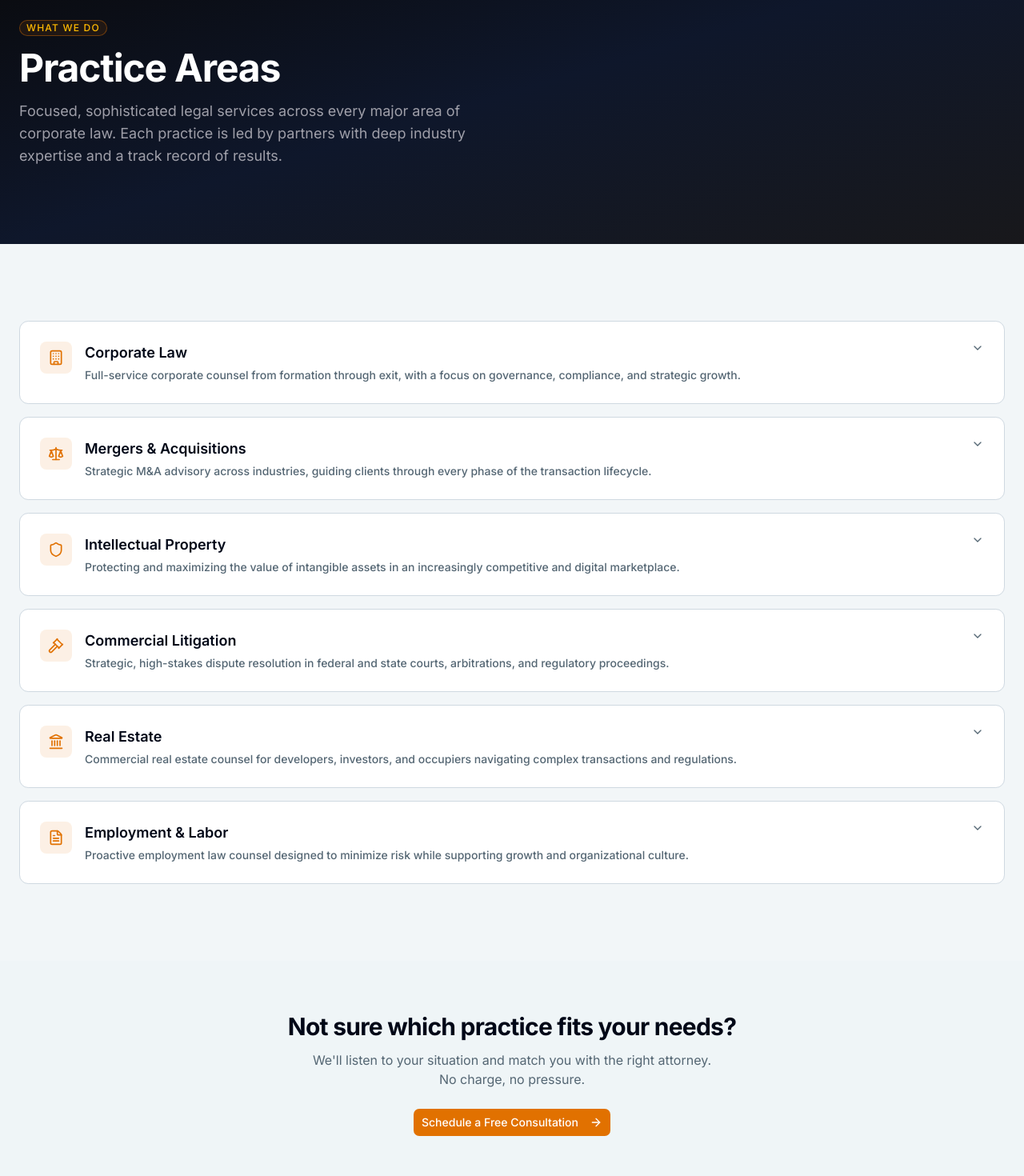
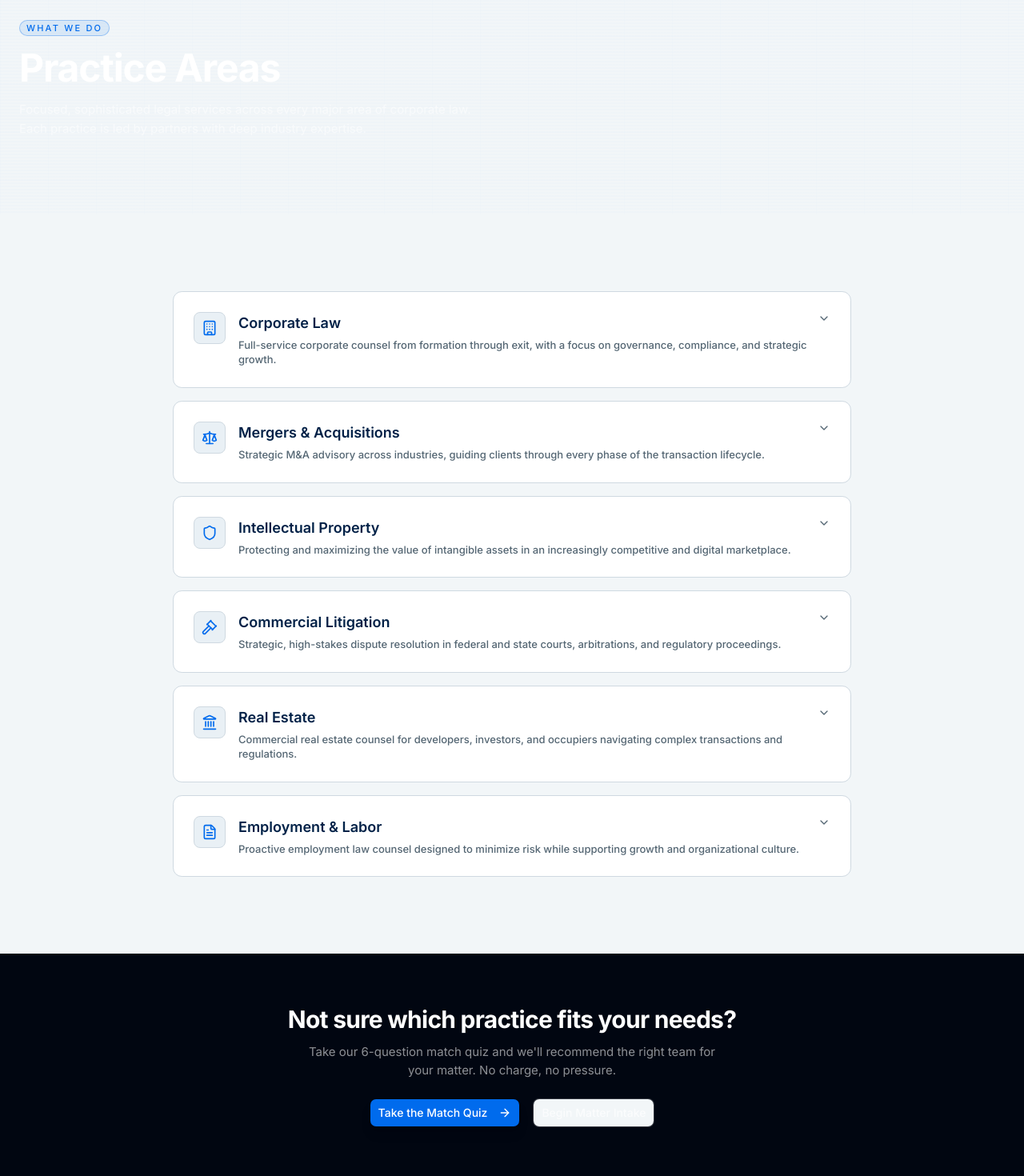
Before and after one commit to anas-khan-antimatter/mkt-arcadia-law, a Next.js app in the folder arcadia-law/: page /practice-areas in a window 1280 px wide. Shown: the part 140-1610 px from the top of the page at 80% size. Built offline with nearby package versions, Linux system fonts and the light colour scheme.

Commit message:
antimatter: checkpoint c-1790732954718-w4dlf

```diff
--- a/arcadia-law/src/app/practice-areas/page.tsx
+++ b/arcadia-law/src/app/practice-areas/page.tsx
@@ -114,26 +114,27 @@ export default function PracticeAreasPage() {
   return (
     <div className="flex flex-col">
       {/* Hero */}
-      <section className="bg-gradient-to-br from-zinc-950 via-slate-900 to-zinc-900 py-16 md:py-24">
-        <div className="container mx-auto px-4 md:px-6">
-          <Badge className="mb-4 border-amber-600/40 bg-amber-600/10 text-amber-400 text-xs tracking-widest uppercase">
+      <section className="relative overflow-hidden bg-[oklch(0.08_0.03_255)] scan-line py-16 md:py-24">
+        <div className="absolute inset-0 grid-overlay opacity-30" />
+        <div className="container mx-auto px-4 md:px-6 relative z-10">
+          <Badge className="mb-4 border-accent/30 bg-accent/10 text-accent text-[11px] tracking-[0.2em] uppercase font-mono">
             What We Do
           </Badge>
           <h1 className="text-4xl font-bold tracking-tight text-white md:text-5xl">
             Practice Areas
           </h1>
-          <p className="mt-4 max-w-xl text-lg text-zinc-400">
+          <p className="mt-4 max-w-xl text-lg text-white/55 font-mono text-[15px]">
             Focused, sophisticated legal services across every major area of
             corporate law. Each practice is led by partners with deep
-            industry expertise and a track record of results.
+            industry expertise.
           </p>
         </div>
       </section>
 
       {/* Practice detail accordion */}
       <section className="py-16 md:py-24">
-        <div className="container mx-auto px-4 md:px-6">
-          <Accordion className="space-y-4">
+        <div className="container mx-auto px-4 md:px-6 max-w-4xl">
+          <Accordion type="single" collapsible className="space-y-4">
             {practices.map((practice) => {
               const Icon = practice.icon;
               return (
@@ -144,22 +145,22 @@ export default function PracticeAreasPage() {
                 >
                   <AccordionTrigger className="py-6 hover:no-underline">
                     <div className="flex items-start gap-4 text-left">
-                      <div className="flex h-10 w-10 shrink-0 items-center justify-center rounded-lg bg-amber-600/10 text-amber-600">
+                      <div className="flex h-10 w-10 shrink-0 items-center justify-center rounded-lg border border-border bg-muted text-accent">
                         <Icon className="h-5 w-5" />
                       </div>
                       <div>
-                        <h3 className="text-lg font-semibold">
+                        <h3 className="text-lg font-semibold text-primary">
                           {practice.title}
                         </h3>
-                        <p className="mt-1 text-sm text-muted-foreground">
+                        <p className="mt-1 text-sm text-muted-foreground font-mono text-[13px]">
                           {practice.summary}
                         </p>
                       </div>
                     </div>
                   </AccordionTrigger>
                   <AccordionContent className="pb-6">
-                    <div className="ml-14 border-l-2 border-amber-600/30 pl-6">
-                      <h4 className="mb-3 text-sm font-semibold uppercase tracking-wider text-muted-foreground">
+                    <div className="ml-14 border-l-2 border-accent/30 pl-6">
+                      <h4 className="mb-3 text-[11px] font-semibold uppercase tracking-[0.2em] text-muted-foreground font-mono">
                         Representative Services
                       </h4>
                       <ul className="space-y-2">
@@ -168,7 +169,7 @@ export default function PracticeAreasPage() {
                             key={detail}
                             className="flex items-start gap-2 text-sm text-muted-foreground"
                           >
-                            <span className="mt-1.5 h-1.5 w-1.5 shrink-0 rounded-full bg-amber-600/60" />
+                            <span className="mt-1.5 h-1.5 w-1.5 shrink-0 rounded-full bg-accent/60" />
                             {detail}
                           </li>
                         ))}
@@ -183,23 +184,31 @@ export default function PracticeAreasPage() {
       </section>
 
       {/* CTA */}
-      <section className="bg-muted/30 py-16">
+      <section className="bg-[oklch(0.12_0.03_255)] py-16">
         <div className="container mx-auto px-4 text-center md:px-6">
-          <h2 className="text-2xl font-bold tracking-tight md:text-3xl">
+          <h2 className="text-2xl font-bold tracking-tight text-white md:text-3xl">
             Not sure which practice fits your needs?
           </h2>
-          <p className="mt-3 text-muted-foreground max-w-lg mx-auto">
-            We&apos;ll listen to your situation and match you with the right
-            attorney. No charge, no pressure.
+          <p className="mt-3 text-white/55 max-w-lg mx-auto font-mono text-[15px]">
+            Take our 6-question match quiz and we&apos;ll recommend the right
+            team for your matter. No charge, no pressure.
           </p>
-          <div className="mt-6">
+          <div className="mt-6 flex flex-wrap justify-center gap-4">
             <Button
               size="lg"
-              className="bg-amber-600 hover:bg-amber-700 text-white"
-              render={<Link href="/contact" />}
+              className="bg-accent hover:bg-accent/90 text-accent-foreground shadow-lg"
+              render={<Link href="/attorney-match" />}
             >
-              Schedule a Free Consultation
+              Take the Match Quiz
               <ArrowRight className="ml-2 h-4 w-4" />
+            </Button>
+            <Button
+              size="lg"
+              variant="outline"
+              className="border-white/20 text-white/70 hover:text-white hover:bg-white/5"
+              render={<Link href="/intake" />}
+            >
+              Begin Matter Intake
             </Button>
           </div>
         </div>
```
